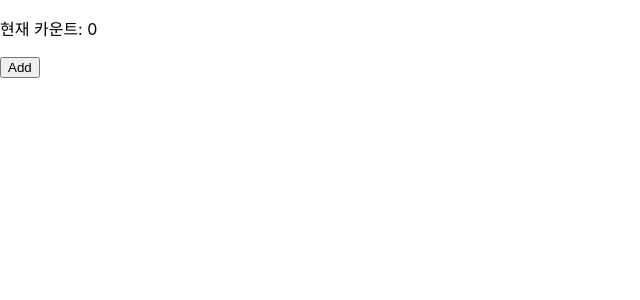
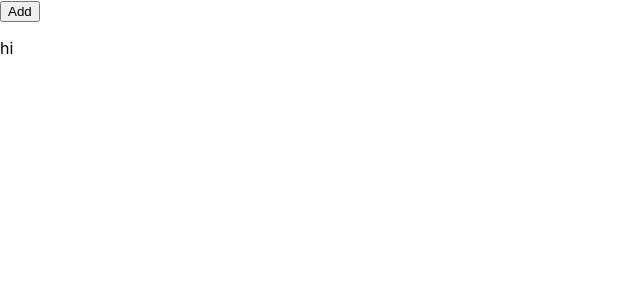
Before and after one commit to jungeun-p/cra-test, a React (Create React App) app: page / in a window 1280 px wide. Shown: the top 300 px of the page, without its empty margins (0-640 px from the left). Built offline with nearby package versions, Linux system fonts and the light colour scheme.

Commit message:
[ modify ] react elements returned by component

```diff
--- a/public/index.html
+++ b/public/index.html
@@ -29,6 +29,7 @@
   <body>
     <noscript>You need to enable JavaScript to run this app.</noscript>
     <div id="root"></div>
+    <div id="something"></div>
     <!-- <div class="todo">
       <h3>To Do List</h3>
       <ul class="list"></ul>
--- a/src/App.js
+++ b/src/App.js
@@ -1,9 +1,20 @@
 import React, { useState } from 'react';
+import ReactDOM from 'react-dom';
 import Counter from './Counter';
 
 const App = () => {
   return (
+    <React.Fragment>
       <Counter />
+      {
+        ReactDOM.createPortal(
+          <div>
+            <p>hi</p>
+          </div>,
+          document.getElementById('something'),
+        )
+      }
+    </React.Fragment>
   );
 };
 
--- a/src/Counter.js
+++ b/src/Counter.js
@@ -9,7 +9,7 @@ const Counter = () => {
     }
     return (
         <div>
-            <Title title={`현재 카운트: ${count.value}`} />
+            {count.value > 0 && <Title title={`현재 카운트: ${count.value}`} />}
             <button onClick={onClick}>Add</button>
         </div>
     );
```
